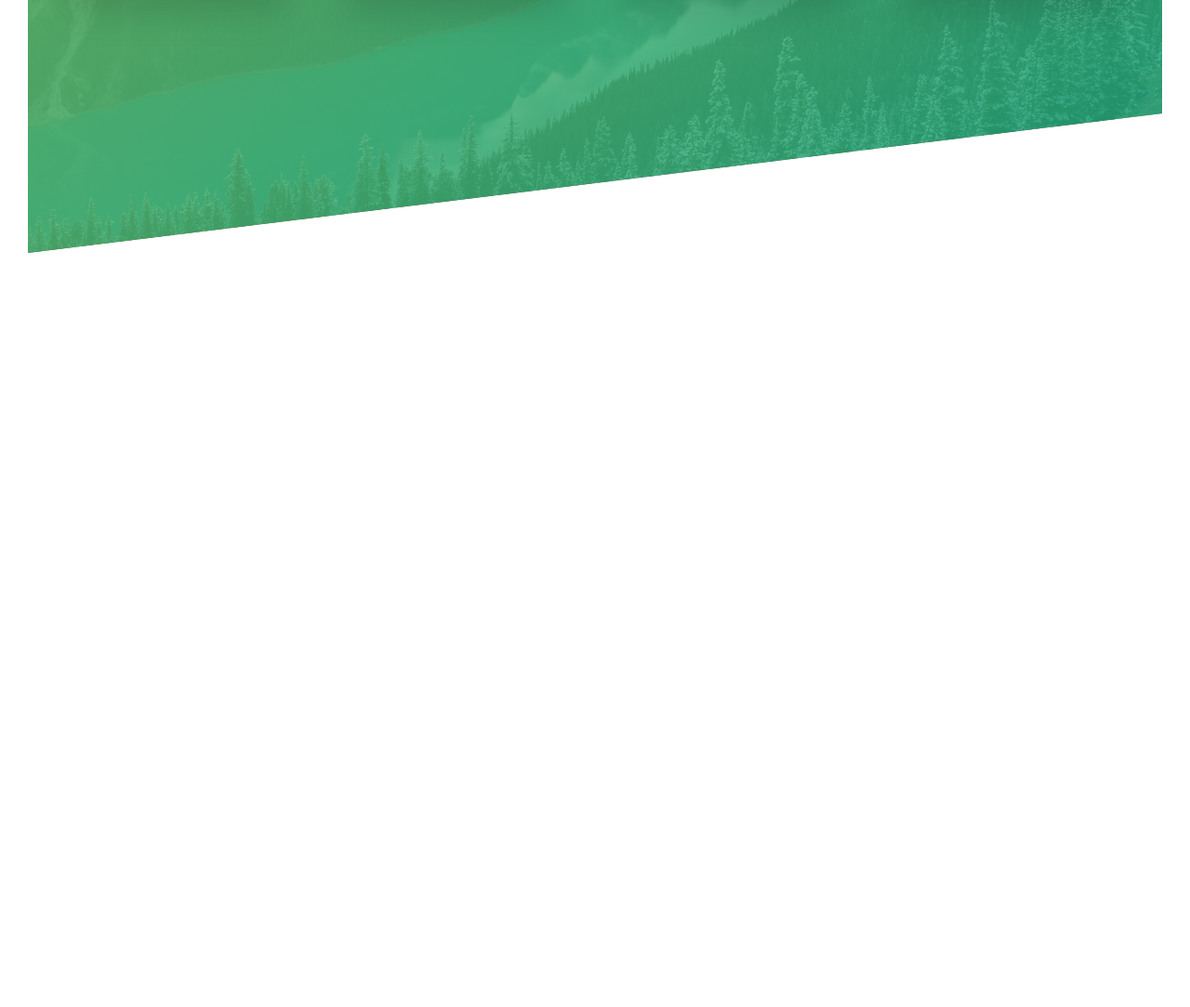
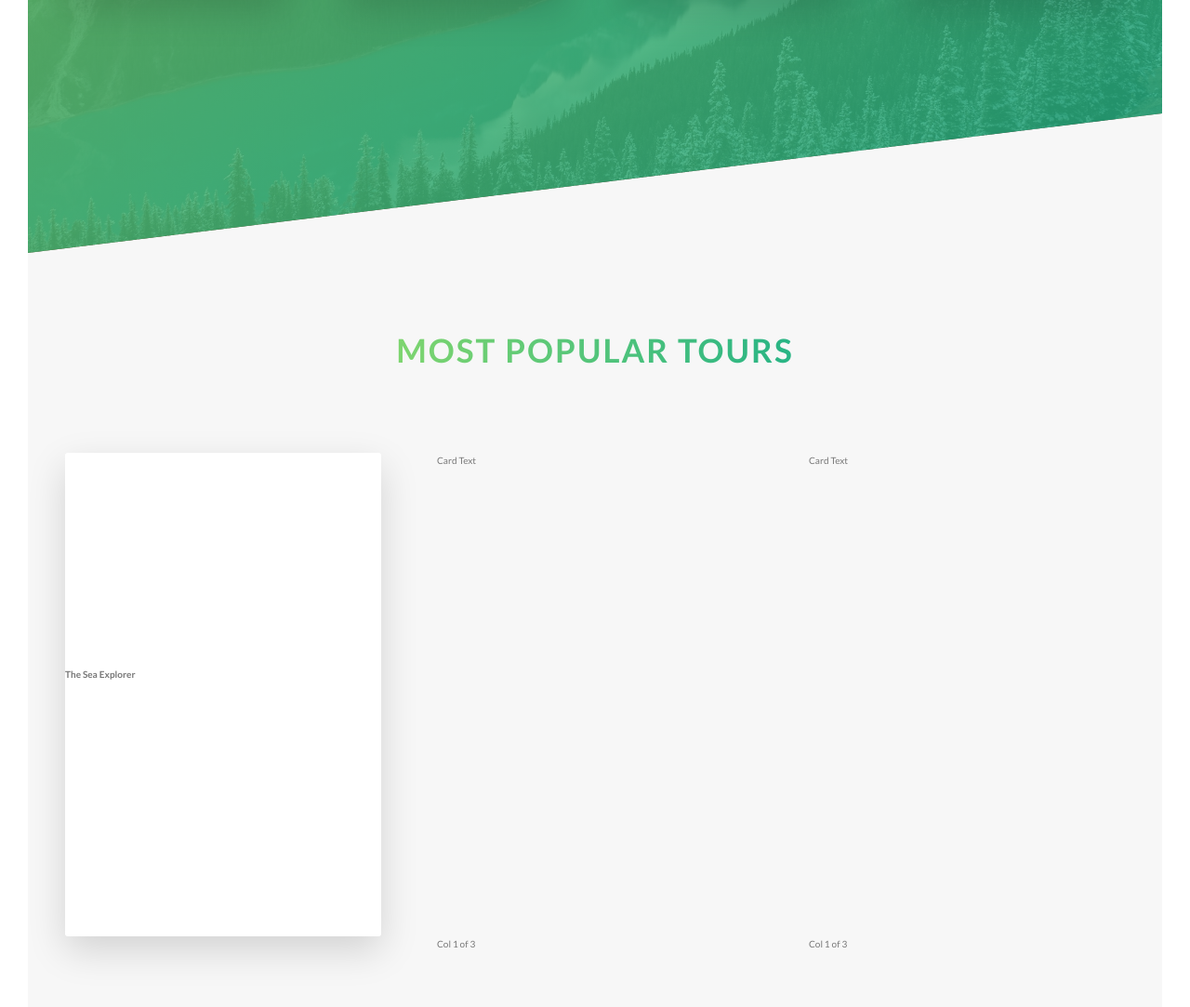
Before and after one commit to Sbrunelli433/FED-Portfolio, a website: page natours-project/index.html in a window 1280 px wide. Shown: the part 2015-3098 px from the top of the page at 93% size. Before the commit the page ends 2287 px from the top, so only its background shows below. Drawn offline with Linux system fonts and the light colour scheme.

Commit message:
content popped and began styling for natours card component

```diff
--- a/natours-project/index.html
+++ b/natours-project/index.html
@@ -103,6 +103,47 @@
                 </div>
 
             </section>
+
+            <section class="section-tours">
+                <div class="u-center-text u-margin-bottom-big">
+                    <h2 class="heading-secondary">
+                        Most popular tours
+                    </h2>
+                </div>
+                <div class="row">
+                    <div class="col-1-of-3">
+                        <div class="card">
+                            <div class="card__side card__side--front">
+                                <div class="card__picture card__picture--1">
+                                    &nbsp;
+                                </div>
+                                <h4 class="card__heading">
+                                    <span class="card__heading-span card__heading-span--1">The Sea Explorer</span>
+                                </h4>
+
+                            </div>
+                            <div class="card__side card__side--back card__side--back-1">
+                                BACK
+                            </div>
+
+                        </div>
+
+                    </div>
+                    <div class="col-1-of-3">
+                        <div class="card">
+                            Card Text
+                        </div>
+                        Col 1 of 3
+                    </div>
+                    <div class="col-1-of-3">
+                        <div class="card">
+                            Card Text
+                        </div>
+                        Col 1 of 3
+                    </div>
+                </div>
+
+            </section>
         </main>
 
         <!-- <section class="grid-test">
--- a/natours-project/sass/components/_card.scss
+++ b/natours-project/sass/components/_card.scss
@@ -0,0 +1,54 @@
+.card {
+
+    perspective: 150rem;
+    -moz-perspective: 150rem;
+    position: relative;
+    height: 52rem;
+
+
+
+    &__side {
+        height: 52rem;
+        transition: all .8s ease;
+        position: absolute;
+        top: 0;
+        left: 0;
+        width: 100%;
+        backface-visibility: hidden;
+        border-radius: 3px;
+        overflow: hidden;
+        box-shadow: 0 1.5rem 4rem rgba($color-black, .15);
+        &--front {
+            background-color: $color-white;
+        }
+
+        &--back {
+            transform: rotateY(180deg);
+
+            &-1 {
+                background-image: linear-gradient(to right bottom, $color-secondary-light, $color-secondary-dark);
+            }
+
+            &-2 {
+                background-image: linear-gradient(to right bottom, $color-primary-light, $color-primary-dark);
+            }
+
+            &-3 {
+                background-image: linear-gradient(to right bottom, $color-tertiary-light, $color-tertiary-dark);
+            }
+        }
+    }
+
+    &:hover &__side--front {
+        transform: rotateY(180deg);
+    }
+
+    &:hover &__side--back {
+        transform: rotateY(0deg);
+    }
+    //FRONT SIDE STYLES
+
+
+
+
+}
--- a/natours-project/sass/pages/_home.scss
+++ b/natours-project/sass/pages/_home.scss
@@ -20,3 +20,9 @@
     }
 
 }
+
+.section-tours {
+    background-color: $color-grey-light-1;
+    padding: 25rem 0 15rem 0;
+    margin-top: -10rem;
+}
```
Also changed, not shown: natours-project/css/style.css.
